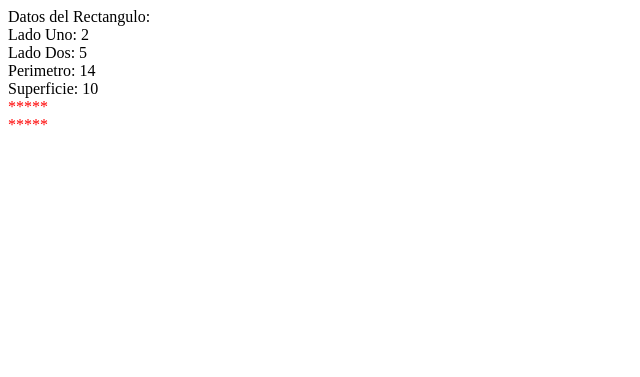
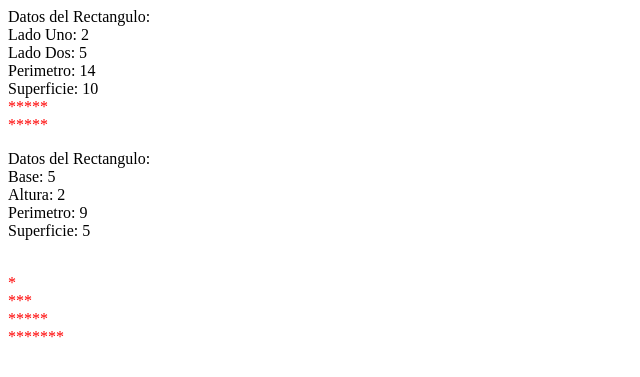
Before and after one commit to Lucasvaldiviezo/Programacion3Clases, a PHP site: page / in a window 1280 px wide. Shown: the top 377 px of the page, without its empty margins (0-640 px from the left). Run offline with PHP 8.4, Linux system fonts and the light colour scheme.

Commit message:
ejercicio 15 casi listo

```diff
--- a/clase2/ejercicio15/index.php
+++ b/clase2/ejercicio15/index.php
@@ -5,4 +5,7 @@ include "triangulo.php";
 $rectangulo = new Rectangulo('red', 5,2);
 
 $rectangulo->ToString();
+
+$triangulo = new Triangulo('red',5,2);
+$triangulo->ToString();
 ?>
--- a/clase2/ejercicio15/triangulo.php
+++ b/clase2/ejercicio15/triangulo.php
@@ -0,0 +1,42 @@
+<?php
+include_once "figuraGeometrica.php";
+
+class Triangulo extends FiguraGeometrica{
+    private $base;
+    private $altura;
+    public function __construct($color,$base,$altura)
+    {
+        parent::__construct($color);
+        $this->base = $base;
+        $this->altura = $altura;
+        $this->CalcularDatos();
+    }
+
+    protected function CalcularDatos()
+    {
+        $this->perimetro = $this->base + ($this->altura*2);
+        $this->superficie = ($this->base * $this->altura)/2;
+    }
+
+    public function Dibujar()
+    {
+        $dibujo ='<span style="color:'. $this->color . ';">' . "
+        *<br>
+        ***<br>
+        *****<br>
+        *******<br>
+        ";
+        $cont = 0;
+        $cont2 = 0;
+        return $dibujo . '</p>';
+    }
+
+    public function ToString()
+    {
+        echo '<span style="color:'. "black" . ';">' . 'Datos del Rectangulo: <br> Base: ' . $this->base . '<br>Altura: ' . $this->altura . '<br> Perimetro: ' . $this->perimetro . '<br> Superficie: ' .
+        $this->superficie . '</p>' ."<br>" . $this->Dibujar();
+    }
+
+}
+
+?>
```
